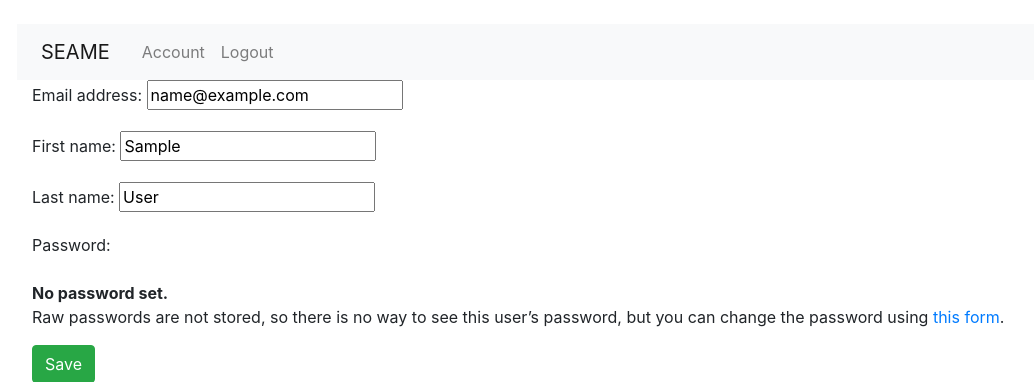
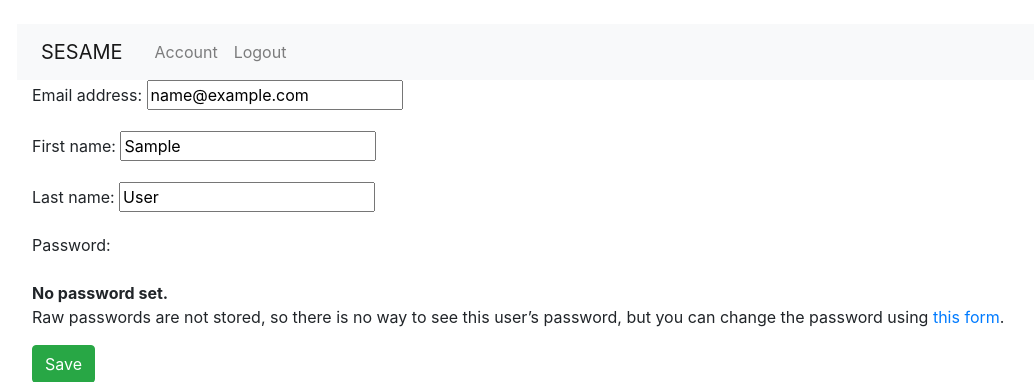
Before and after one commit to eoghan-o-connell/SESAME2, a Django app: page /account/profile/edit/ in a window 1280 px wide. Shown: the top 382 px of the page, without its empty margins (68-1102 px from the left). Run offline with Django 3.2, Linux system fonts and the light colour scheme; the visitor is signed in with stand-in values (Sample User, id 1); some libraries are stand-ins or nearby versions.

Commit message:
Fix bugs

```diff
--- a/accounts/templates/base.html
+++ b/accounts/templates/base.html
@@ -24,7 +24,7 @@
         </button>
         <div class="collapse navbar-collapse" id="navbarNavAltMarkup">
           <div class="navbar-nav">
-            <a class="navbar-brand nav-item nav-link active" href="{% url 'home:home' %}">SEAME</span></a>
+            <a class="navbar-brand nav-item nav-link active" href="{% url 'home:home' %}">SESAME</span></a>
             {% if user.is_authenticated %}
             <a class="nav-item nav-link" href="{% url 'accounts:view_profile' %}">Account</a>
             <a class="nav-link" href="{% url 'accounts:logout' %}">Logout</a></a>
```
